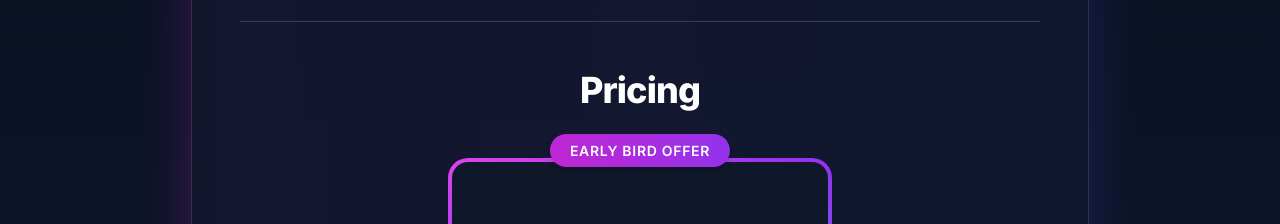
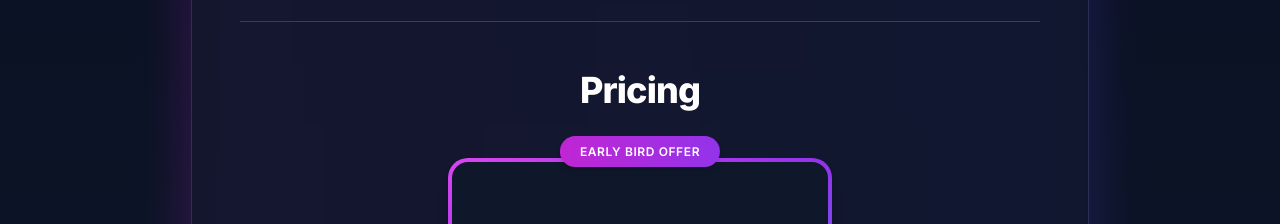
Before and after one commit to Chia02222/AIWorkshop, a React (Vite) app: page / in a window 1280 px wide. Shown: the part 6500-6724 px from the top of the page. Built offline with nearby package versions, Linux system fonts and the light colour scheme.

Commit message:
Update App.tsx

```diff
--- a/App.tsx
+++ b/App.tsx
@@ -346,7 +346,7 @@ const DetailsAndRegistration: React.FC = () => {
 
                         <div className="max-w-sm mx-auto relative">
                             <div className="absolute -top-5 left-1/2 -translate-x-1/2 z-10">
-                                <span className="bg-gradient-to-r from-fuchsia-600 to-purple-600 text-white text-sm font-semibold uppercase tracking-wider px-5 py-2 rounded-full shadow-md">
+                                <span className="bg-gradient-to-r from-fuchsia-600 to-purple-600 text-white text-[10px] sm:text-xs font-semibold uppercase tracking-wider px-5 py-2 rounded-full shadow-md">
                                     EARLY BIRD OFFER
                                 </span>
                             </div>
```
